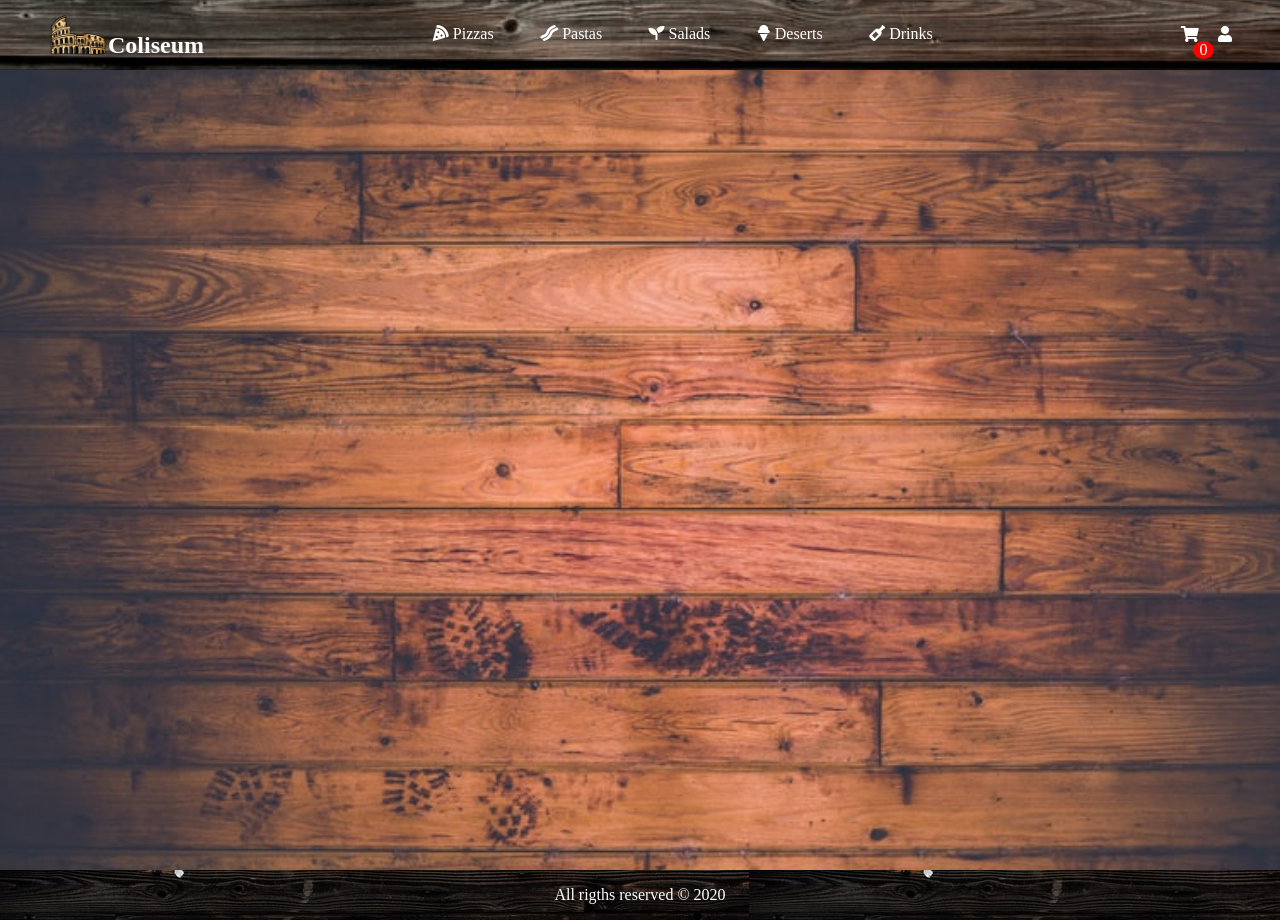
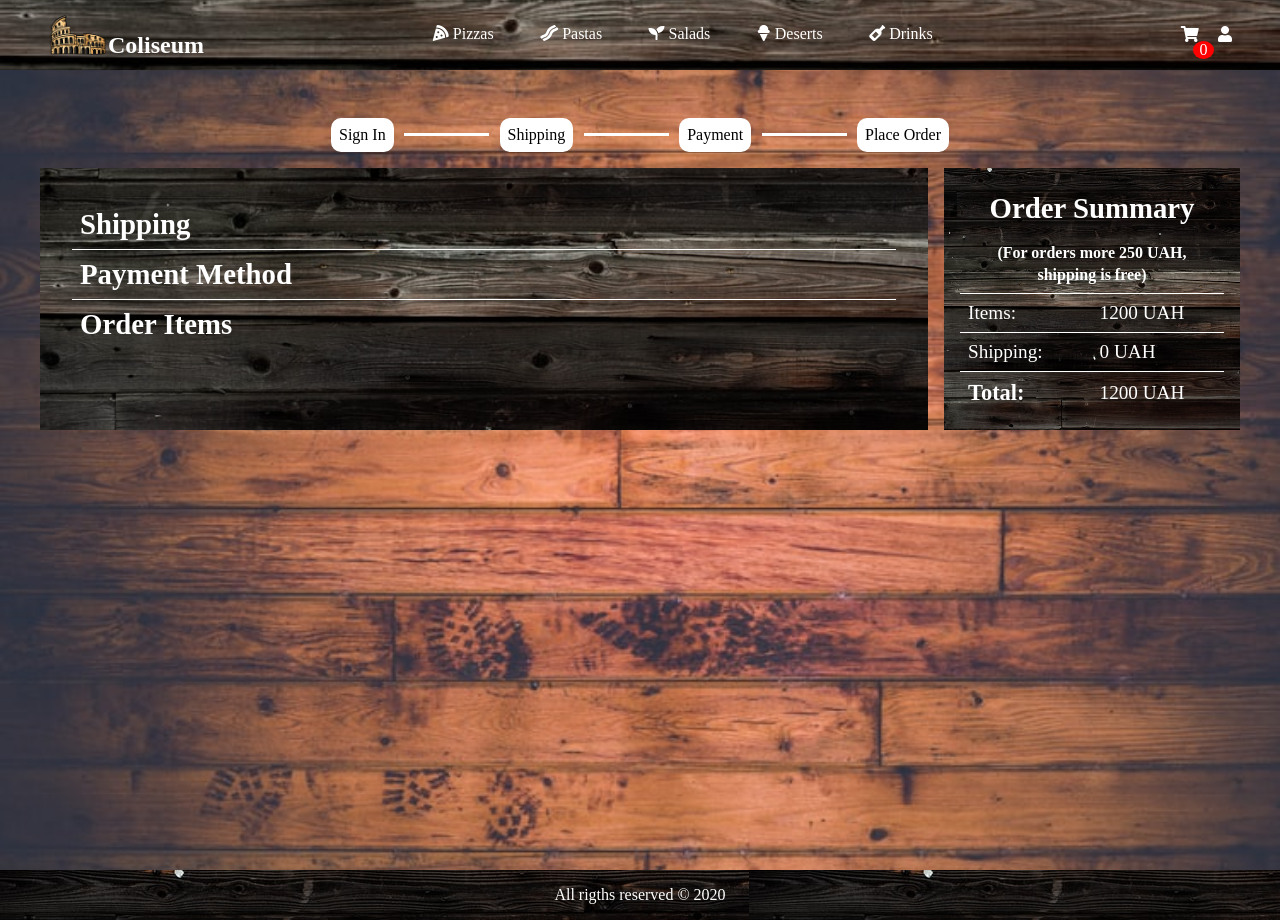
Before and after one commit to IgorNep/pizzashop, a React (Create React App) app in the folder client/: page /placeorder in a window 1280 px wide. Built offline with nearby package versions, Linux system fonts and the light colour scheme; a web font is replaced by a local one.

Commit message:
add placeorder screen

```diff
--- a/client/src/App.js
+++ b/client/src/App.js
@@ -11,6 +11,7 @@ import LoginScreen from './screens/LoginScreen';
 import RegisterScreen from './screens/RegisterScreen';
 import ShippingScreen from './screens/ShippingScreen';
 import PaymentScreen from './screens/PaymentScreen';
+import PlaceOrderScreen from './screens/PlaceOrderScreen';
 
 const App = () => {
   return (
@@ -23,6 +24,7 @@ const App = () => {
             <Route path="/login" component={LoginScreen} />
             <Route path="/shipping" component={ShippingScreen} />
             <Route path="/payment" component={PaymentScreen} />
+            <Route path="/placeorder" component={PlaceOrderScreen} />
             <Route path="/register" component={RegisterScreen} />
             <Route exact path="/deals/:category" component={DealScreen} />
             <Route exact path="/menu/:category" component={FoodScreen} />
--- a/client/src/App.scss
+++ b/client/src/App.scss
@@ -1 +1,2 @@
 @import './styles/progressSteps.scss';
+@import './styles//placeorderScreen.scss';
--- a/client/src/components/ProgressSteps.js
+++ b/client/src/components/ProgressSteps.js
@@ -29,11 +29,13 @@ const ProgressSteps = ({ step1, step2, step3, step4 }) => {
       )}
       <div className="progress__separator"></div>
       {step4 ? (
-        <Link to="/order" className="progress__item ">
+        <Link to="/placeorder" className="progress__item ">
           Place Order
         </Link>
       ) : (
-        <span className="progress__item progress__item_disabled">Order</span>
+        <span className="progress__item progress__item_disabled">
+          Place Order
+        </span>
       )}
     </div>
   );
--- a/client/src/screens/PaymentScreen.js
+++ b/client/src/screens/PaymentScreen.js
@@ -11,7 +11,7 @@ const PaymentScreen = ({ history }) => {
   const { shippingAddress } = cart;
 
   const [paymentMethod, setPaymentMethod] = useState(
-    `${cart.paymentMethod ? cart.paymentMethod : 'liqpay'}`
+    `${cart.paymentMethod ? cart.paymentMethod : 'Liqpay'}`
   );
 
   if (!shippingAddress) {
@@ -34,7 +34,7 @@ const PaymentScreen = ({ history }) => {
           <div className="form-group">
             <p>
               <label
-                htmlFor="liqpay"
+                htmlFor="Liqpay"
                 style={{
                   background: '#fff',
                   color: '#000',
@@ -47,10 +47,10 @@ const PaymentScreen = ({ history }) => {
               </label>
               <input
                 type="checkbox"
-                name="liqpay"
-                id="liqpay"
+                name="Liqpay"
+                id="Liqpay"
                 value={paymentMethod}
-                checked={paymentMethod === 'liqpay'}
+                checked={paymentMethod === 'Liqpay'}
                 onChange={(e) => setPaymentMethod(e.target.name)}
                 style={{ fontSize: '2rem' }}
               />
@@ -59,7 +59,7 @@ const PaymentScreen = ({ history }) => {
           <div className="form-group">
             <p>
               <label
-                htmlFor="cash"
+                htmlFor="Cash"
                 style={{
                   background: '#fff',
                   color: '#000',
@@ -72,10 +72,10 @@ const PaymentScreen = ({ history }) => {
               </label>
               <input
                 type="checkbox"
-                name="cash"
-                id="cash"
+                name="Cash"
+                id="Cash"
                 value={paymentMethod}
-                checked={paymentMethod === 'cash'}
+                checked={paymentMethod === 'Cash'}
                 onChange={(e) => setPaymentMethod(e.target.name)}
               />
             </p>
--- /dev/null
+++ b/client/src/screens/PlaceOrderScreen.js
@@ -0,0 +1,62 @@
+import React from 'react';
+import { useDispatch, useSelector } from 'react-redux';
+import ProgressSteps from '../components/ProgressSteps';
+
+const PlaceOrderScreen = ({ history }) => {
+  const dispatch = useDispatch();
+
+  const cart = useSelector((state) => state.cart);
+  const { shippingAddress, paymentMethod } = cart;
+
+  return (
+    <>
+      <ProgressSteps step1 step2 step3 step4 />
+      <div className="place-order-screen">
+        <div className="place-order-screen__items">
+          <div className="place-order-screen__items_item">
+            <h2>Shipping</h2>
+            {shippingAddress.address}
+          </div>
+          <div className="place-order-screen__items_item">
+            <h2>Payment Method</h2>
+            {paymentMethod}
+          </div>
+          <div className="place-order-screen__items_item">
+            <h2>Order Items</h2>
+          </div>
+        </div>
+        <div className="place-order-screen__sidebar">
+          <table>
+            <thead>
+              <tr>
+                <th colSpan="2">
+                  <h2>Order Summary</h2>
+                  <small>(For orders more 250 UAH, shipping is free)</small>
+                </th>
+              </tr>
+            </thead>
+            <tbody>
+              <tr>
+                <td>Items:</td>
+                <td>1200 UAH</td>
+              </tr>
+              <tr>
+                <td>Shipping:</td>
+                <td>0 UAH</td>
+              </tr>
+              <tr>
+                <td>
+                  {' '}
+                  <h3>Total:</h3>{' '}
+                </td>
+                <td>1200 UAH</td>
+              </tr>
+            </tbody>
+          </table>
+        </div>
+      </div>
+    </>
+  );
+};
+
+export default PlaceOrderScreen;
--- /dev/null
+++ b/client/src/styles/placeorderScreen.scss
@@ -0,0 +1,44 @@
+.place-order-screen {
+  display: grid;
+  grid-template-columns: 3fr 1fr;
+  gap: 1rem;
+  color: #fff;
+  font-size: 1.2rem;
+
+  &__items {
+    background: url(../assets/img/wall2.jfif) no-repeat center center/cover;
+    padding: 2rem;
+    &_item {
+      border-bottom: 1px solid #fff;
+      padding: 0.5rem;
+      &:last-child {
+        border: none;
+      }
+    }
+  }
+  &__sidebar {
+    background: url(../assets/img/wall2.jfif) no-repeat center center/cover;
+    padding: 1rem;
+    display: flex;
+    justify-content: center;
+    h2 {
+      margin-bottom: 1rem;
+    }
+    table {
+      border-collapse: collapse;
+    }
+    th {
+      text-align: center;
+    }
+    th,
+    td {
+      padding: 0.5rem;
+    }
+    tr {
+      border-bottom: 1px solid #fff;
+      &:nth-child(3) {
+        border-bottom: none;
+      }
+    }
+  }
+}
--- a/client/src/styles/progressSteps.scss
+++ b/client/src/styles/progressSteps.scss
@@ -1,6 +1,7 @@
 .progress {
   display: flex;
-  width: 600px;
+  max-width: 650px;
+  width: 100%;
   margin: 0 auto 1rem auto;
   align-items: center;
   justify-content: space-between;
```
Also changed, not shown: 1 other file (tests, documents, lock files or other folders).
